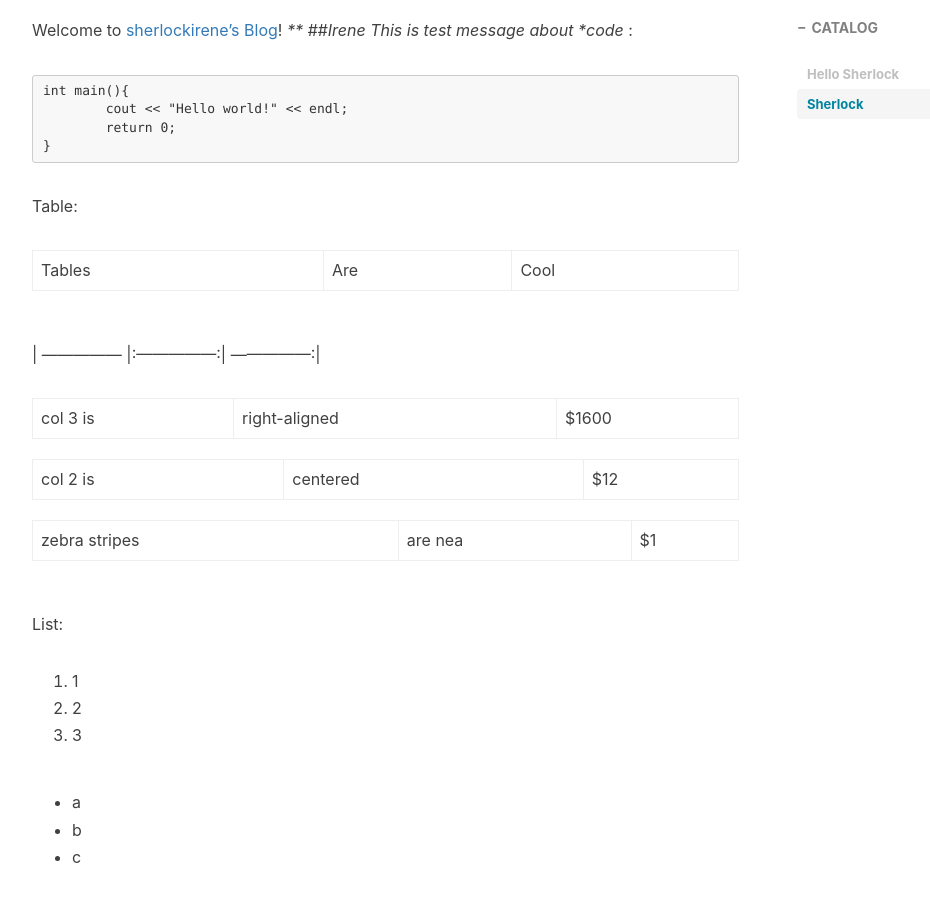
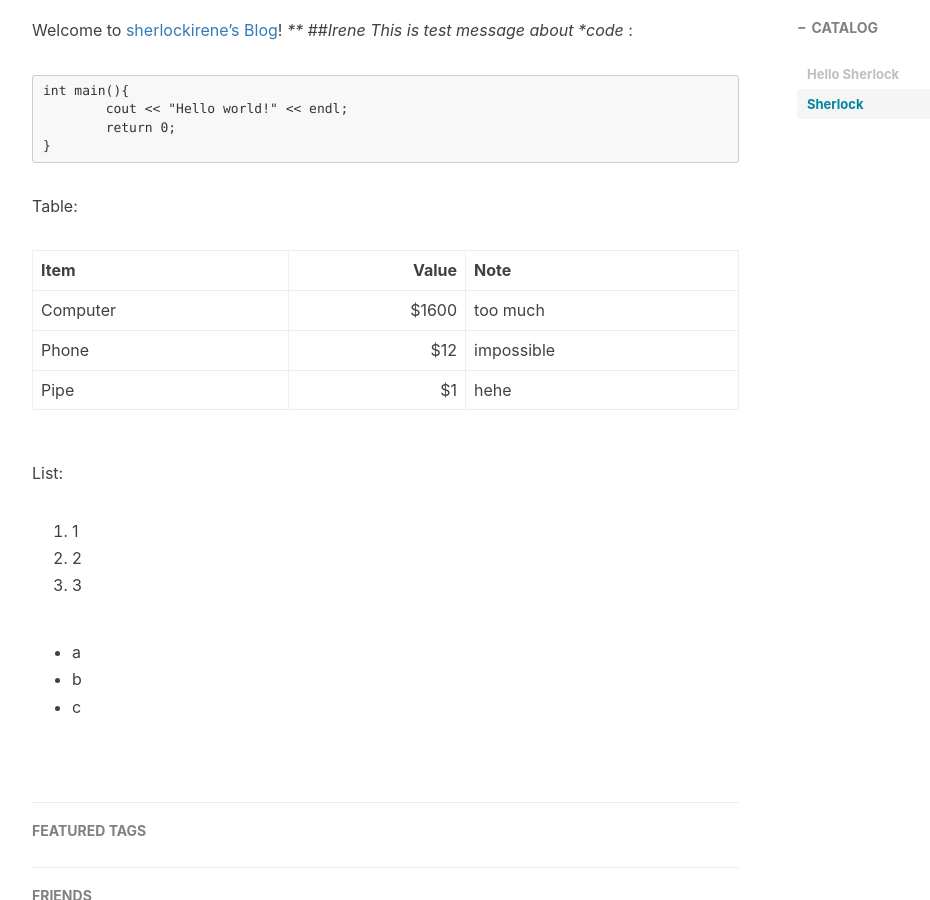
Before and after one commit to sherlockirene/bac.sherlockirene.github.io.bac, a Jekyll site: the page built from _posts/2018-01-10-Hello_Sherlock.md, in a window 1280 px wide and 900 px high, scrolled down 802 px. Shown: the whole window, without its empty margins (233-1163 px from the left). Built offline with Jekyll 4.4.1, drawn with Linux system fonts in a browser that asks for light colours; nearby versions of some CDN libraries; comment, search, counter and statistics services are not loaded.

Commit message:
modi post

```diff
--- a/_posts/2018-01-10-Hello_Sherlock.md
+++ b/_posts/2018-01-10-Hello_Sherlock.md
@@ -33,15 +33,11 @@ int main(){
 
 Table:
 
-| Tables   | Are           | Cool  |
-
-| --------------- |:---------------:| ---------------:|
-
-| col 3 is | right-aligned | $1600 |
-
-| col 2 is | centered| $12 |
-
-| zebra stripes | are nea | $1 |
+| Item      | Value | Note      |
+| --------- | -----:|:-----    |
+| Computer  | $1600 | too much  |
+| Phone     |   $12 | impossible|
+| Pipe      |    $1 | hehe      |
 
 List:
 1.  1
```
